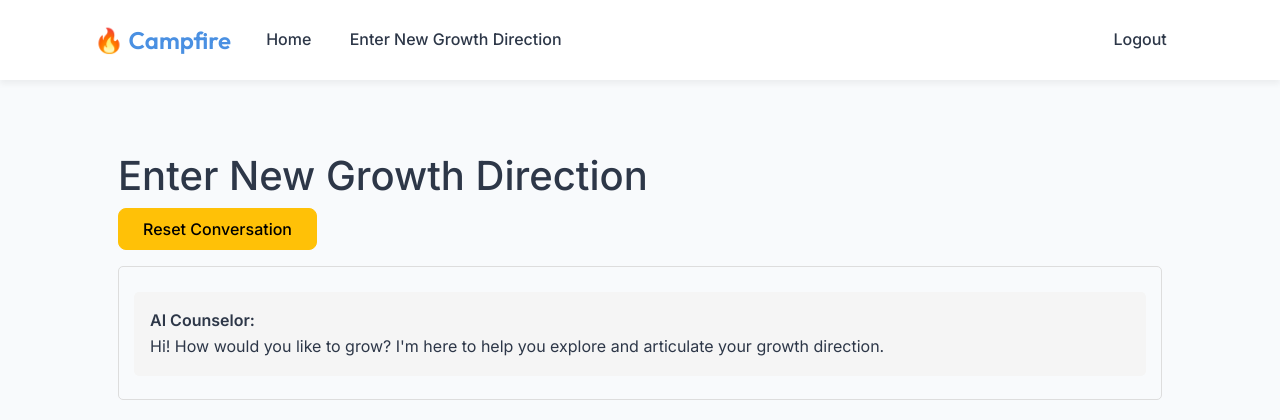
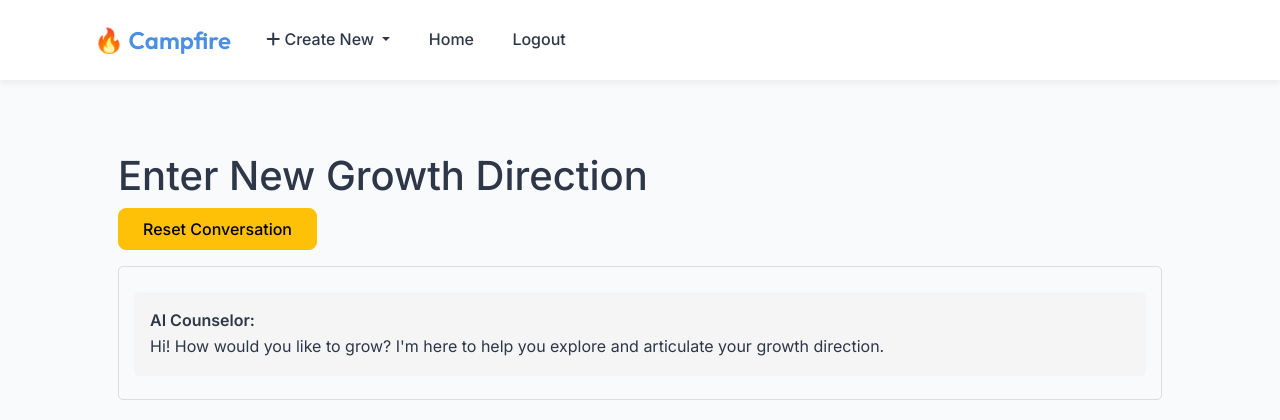
Before and after one commit to drublackberry/counsel_windsurf, a Flask app: page /create_direction in a window 1280 px wide. Shown: the top 420 px of the page. Run offline with Flask 2, Linux system fonts and the light colour scheme; the visitor is signed in with stand-in values (Sample User, id 1); parts of the project's set-up code (start-up, migrations or seed data) failed here and were passed over.

Commit message:
Changed template for base.html

```diff
--- a/app/templates/base.html
+++ b/app/templates/base.html
@@ -111,27 +111,25 @@
             </button>
             <div class="collapse navbar-collapse" id="navbarNav">
                 <ul class="navbar-nav">
-                    <li class="nav-item">
-                        <a class="nav-link" href="{{ url_for('main.index') }}">Home</a>
-                    </li>
                     {% if current_user.is_authenticated %}
-                    <li class="nav-item">
-                        <a class="nav-link" href="{{ url_for('main.create_direction') }}">Enter New Growth Direction</a>
-                    </li>
-                    {% endif %}
-                </ul>
-                <ul class="navbar-nav ms-auto">
-                    {% if current_user.is_anonymous %}
-                    <li class="nav-item">
-                        <a class="nav-link" href="{{ url_for('auth.login') }}">Login</a>
-                    </li>
-                    <li class="nav-item">
-                        <a class="nav-link" href="{{ url_for('auth.register') }}">Register</a>
-                    </li>
+                    <div class="nav-item dropdown">
+                        <a class="nav-link dropdown-toggle" href="#" id="createDropdown" role="button" data-bs-toggle="dropdown" aria-expanded="false">
+                            <i class="fas fa-plus"></i> Create New
+                        </a>
+                        <ul class="dropdown-menu" aria-labelledby="createDropdown">
+                            <li><a class="dropdown-item" href="{{ url_for('main.create_direction') }}">
+                                <i class="fas fa-compass"></i> New Direction
+                            </a></li>
+                            <li><a class="dropdown-item" href="{{ url_for('main.create_reference') }}">
+                                <i class="fas fa-star"></i> New Reference
+                            </a></li>
+                        </ul>
+                    </div>
+                    <a class="nav-link" href="{{ url_for('main.index') }}">Home</a>
+                    <a class="nav-link" href="{{ url_for('auth.logout') }}">Logout</a>
                     {% else %}
-                    <li class="nav-item">
-                        <a class="nav-link" href="{{ url_for('auth.logout') }}">Logout</a>
-                    </li>
+                    <a class="nav-link" href="{{ url_for('auth.login') }}">Login</a>
+                    <a class="nav-link" href="{{ url_for('auth.register') }}">Register</a>
                     {% endif %}
                 </ul>
             </div>
```
